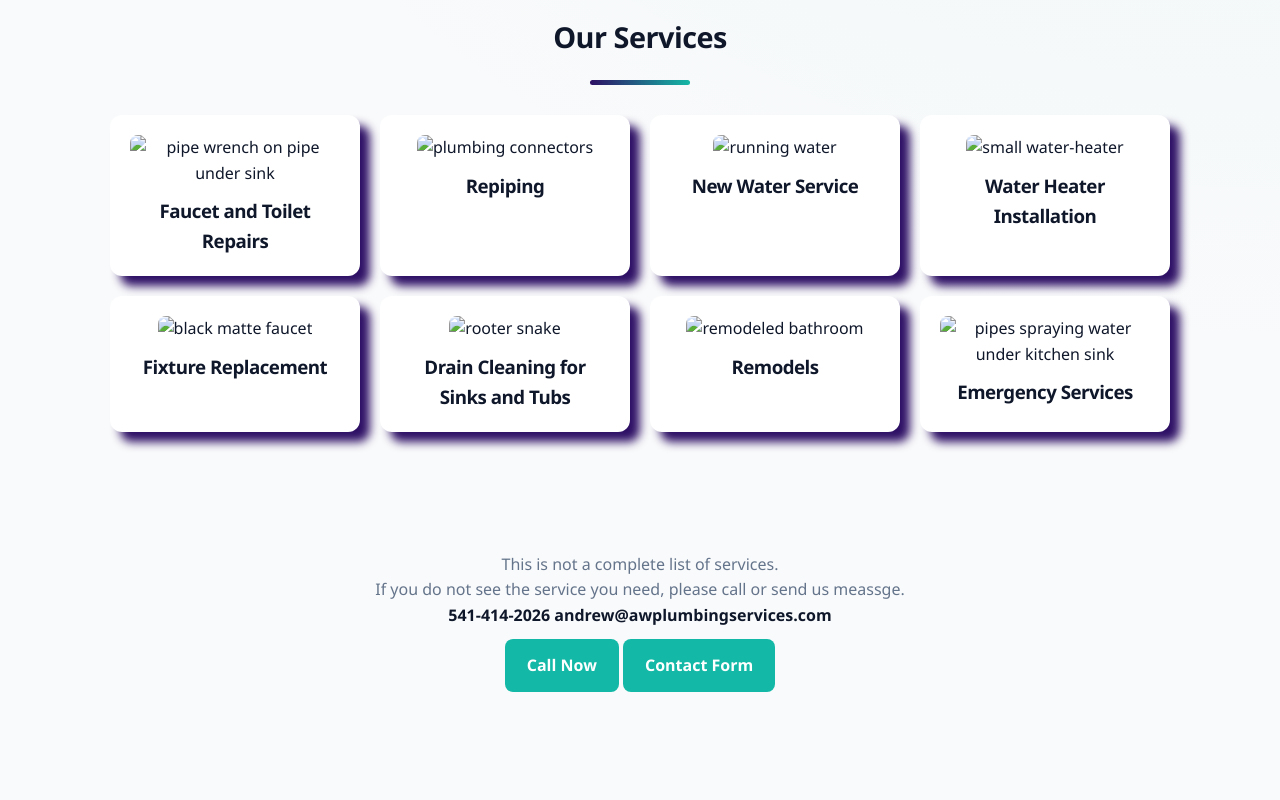
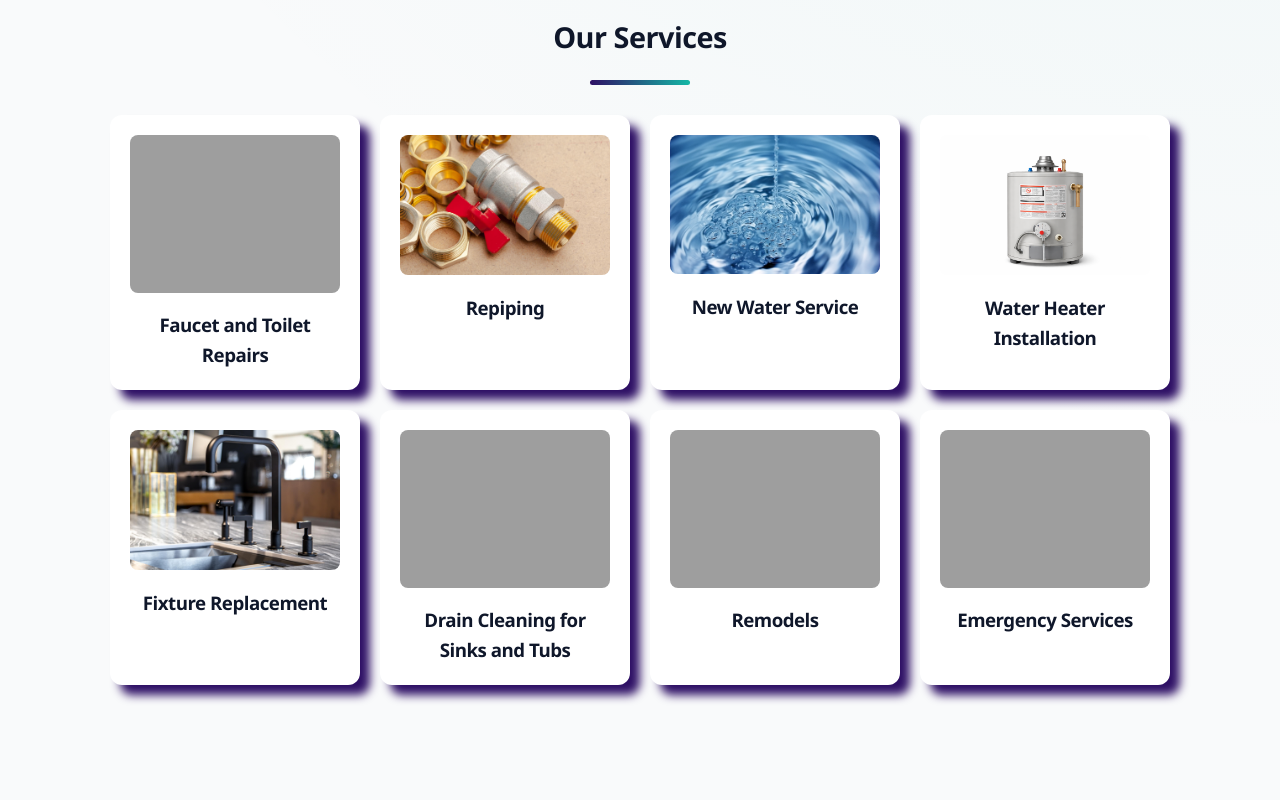
Before and after one commit to taragamache13/AW-Plumbing-Website, a website: page services.html in a window 1280 px wide. Shown: the part 1020-1820 px from the top of the page. Drawn offline with Linux system fonts and the light colour scheme; the site is published under a folder, as on GitHub Pages, so addresses that start at the root find nothing.

Commit message:
Services page images, terms link

```diff
--- a/services.html
+++ b/services.html
@@ -10,12 +10,12 @@
     <title>Services</title>
     <link rel="stylesheet" href="styles.css" />
     <link rel="stylesheet" href="https://cdnjs.cloudflare.com/ajax/libs/font-awesome/6.5.0/css/all.min.css" />
-    <link rel="icon" type="image/png" href="/favicon/favicon-96x96.png" sizes="96x96" />
-    <link rel="icon" type="image/svg+xml" href="/favicon/favicon.svg" />
-    <link rel="shortcut icon" href="/public/favicon/favicon.ico" />
-    <link rel="apple-touch-icon" sizes="180x180" href="/favicon/apple-touch-icon.png" />
+    <link rel="icon" type="image/png" href="favicon/favicon-96x96.png" sizes="96x96" />
+    <link rel="icon" type="image/svg+xml" href="favicon/favicon.svg" />
+    <link rel="shortcut icon" href="favicon/favicon.ico" />
+    <link rel="apple-touch-icon" sizes="180x180" href="favicon/apple-touch-icon.png" />
     <meta name="apple-mobile-web-app-title" content="AW Plumbing Services" />
-    <link rel="manifest" href="/favicon/site.webmanifest" />
+    <link rel="manifest" href="favicon/site.webmanifest" />
 </head>
 <body>
     <div class="top-bar">
@@ -57,35 +57,35 @@
         <div class="section-divider"></div>
         <div class="cards">
             <div class="card">
-                <img src="/images/plumbing-repair-service.jpg" alt="pipe wrench on pipe under sink" />
+                <img src="images/plumbing-repair-service.jpg" alt="pipe wrench on pipe under sink" />
                 <h3>Faucet and Toilet Repairs</h3>
             </div>
             <div class="card">
-                <img src="/images/repipe.jpg" alt="plumbing connectors" />
+                <img src="images/repipe.jpg" alt="plumbing connectors" />
                 <h3>Repiping</h3>
             </div>
             <div class="card">
-                <img src="/images/water-stream.jpg" alt="running water" />
+                <img src="images/water-stream.jpg" alt="running water" />
                 <h3>New Water Service</h3>
             </div>
             <div class="card">
-                <img src="/images/small-water-heater.png" alt="small water-heater" />
+                <img src="images/small-water-heater.png" alt="small water-heater" />
                 <h3>Water Heater Installation</h3>
             </div>
             <div class="card">
-                <img src="/images/black-faucet.jpg" alt="black matte faucet" />
+                <img src="images/black-faucet.jpg" alt="black matte faucet" />
                 <h3>Fixture Replacement</h3>
             </div>
             <div class="card">
-                <img src="/images/rooter-tool.jpg" alt="rooter snake" />
+                <img src="images/rooter-tool.jpg" alt="rooter snake" />
                 <h3>Drain Cleaning for Sinks and Tubs</h3>
             </div>
             <div class="card">
-                <img src="/images/remodel.png" alt="remodeled bathroom" />
+                <img src="images/remodel.png" alt="remodeled bathroom" />
                 <h3>Remodels</h3>
             </div>
             <div class="card">
-                <img src="/images/faucet-leak.png" alt="pipes spraying water under kitchen sink" />
+                <img src="images/faucet-leak.png" alt="pipes spraying water under kitchen sink" />
                 <h3>Emergency Services</h3>
             </div>
         </div>
@@ -119,11 +119,11 @@
                 <div class="comparison-grid">
                     <div class="comparison-card good-card">
                         <h2>THIS</h2>
-                        <img src="/images/clean-plumber.png" alt="cartoon plumber in sparkling clean kitchen" />
+                        <img src="images/clean-plumber.png" alt="cartoon plumber in sparkling clean kitchen" />
                     </div>
                     <div class="comparison-card bad-card">
                         <h2>NOT THIS</h2>
-                        <img src="/images/messy-plumber.png" alt="cartoon messy plumber in dirty kitchen" />
+                        <img src="images/messy-plumber.png" alt="cartoon messy plumber in dirty kitchen" />
                     </div>
 
                 </div>
@@ -139,11 +139,11 @@
         <a href="tel:+5414142026" class="btn">Call Now</a>
     </section>
     <footer>
-        <a href="../terms-page.html" class="footer-link">Terms &amp; Conditions</a>
+        <a href="terms-page.html" class="footer-link">Terms &amp; Conditions</a>
 
         <div class="footer-center">
             <a href="https://www.facebook.com/awplumbingservices" target="_blank" class="facebook-icon">
-                <img src="../images/Facebook_Logo_Secondary.png" alt="Facebook" class="social-media" />
+                <img src="images/Facebook_Logo_Secondary.png" alt="Facebook" class="social-media" />
             </a>
         </div>
         <div class="footer-right">
```
